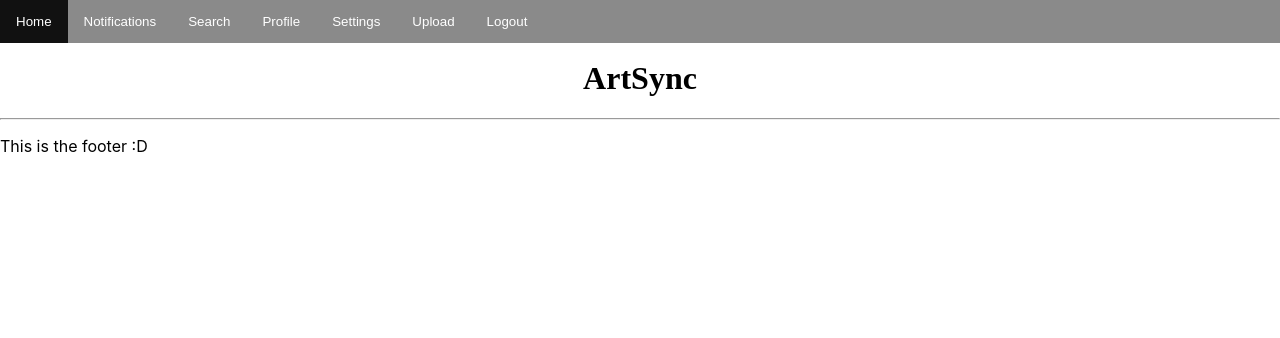
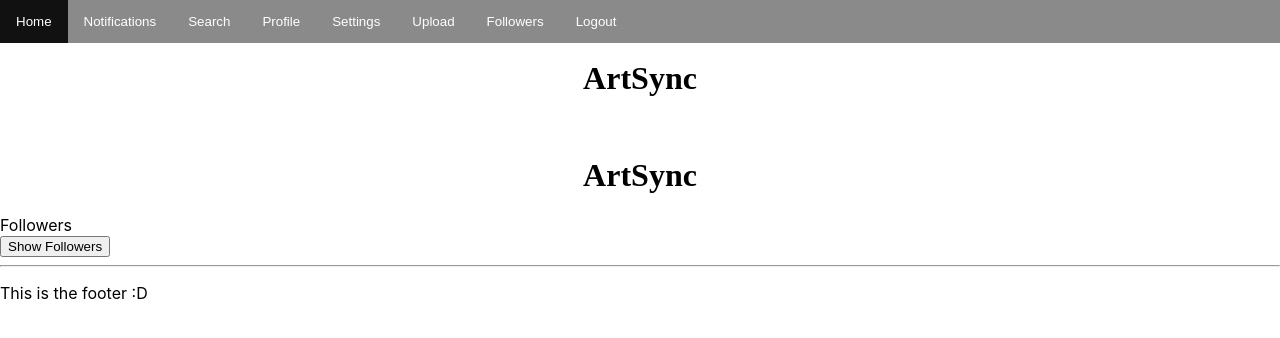
Before and after one commit to dm-transferable-art-social-media/ArtSync, a Vue app in the folder art-social/: page /followers in a window 1280 px wide. Shown: the top 338 px of the page. Built offline with nearby package versions, Linux system fonts and the light colour scheme; what @atproto/api would draw is missing.

Commit message:
Adding followers

```diff
--- a/art-social/src/App.js
+++ b/art-social/src/App.js
@@ -12,6 +12,9 @@ import Search from "./pages/Search.js";
 import Settings from "./pages/Settings.js";
 import CreatePost from "./pages/components/CreatePost.js";
 import UploadData from "./pages/UploadData.js";
+import Followers from "./pages/Followers.js";
+import Follows from "./pages/Follows.js";
+
 
 function App() {
 
@@ -29,6 +32,9 @@ function App() {
         <Route path="/settings" element={<Settings />}></Route>
         <Route path="/create" element={<CreatePost />}></Route>
         <Route path="/upload" element={<UploadData />}></Route>
+        <Route path="/followers" element={<Followers />}></Route>
+        <Route path="/follows" element={<Follows />}></Route>
+
       </Routes>
       <Footer />
     </BrowserRouter>
--- a/art-social/src/Heading.js
+++ b/art-social/src/Heading.js
@@ -35,6 +35,10 @@ const Heading = () => {
     {
       routeName: "/upload",
       label: "Upload",
+    },
+    {
+      routeName: "/followers",
+      label: "Followers",
     },
   ];
 
--- /dev/null
+++ b/art-social/src/pages/Followers.js
@@ -0,0 +1,14 @@
+// UploadData.js
+
+import React from 'react';
+import HandleFollowers from './components/HandleFollowers';
+
+const Followers = () => {
+  return (
+    <div>
+      <HandleFollowers />
+    </div>
+  );
+};
+
+export default Followers;
--- /dev/null
+++ b/art-social/src/pages/Follows.js
@@ -0,0 +1,14 @@
+// UploadData.js
+
+import React from 'react';
+import HandleFollows from './components/HandleFollows';
+
+const Follows = () => {
+  return (
+    <div>
+      <HandleFollows />
+    </div>
+  );
+};
+
+export default Follows;
--- a/art-social/src/pages/Profile.js
+++ b/art-social/src/pages/Profile.js
@@ -5,11 +5,13 @@ import {
   getAuthorFeed,
   deletePost,
   getProfile,
+  getFollowers,
 } from "../lib/bsky.ts";
 import ProfileTimeline from "./components/ProfileTimeline.js";
 import ProfileGrid from "./components/ProfileGrid";
 import profileStyles from "./styles/profileStyles.module.css";
-import { useLocation, useNavigate } from "react-router-dom";
+import { useNavigate } from "react-router-dom";
+
 
 const Profile = () => {
   const [view, setView] = useState("grid");
@@ -76,11 +78,12 @@ const Profile = () => {
   const defaultBanner =
     "https://img.freepik.com/free-vector/stylish-hexagonal-line-pattern-background_1017-19742.jpg";
 
+
   return (
     <div>
       {/* user profile */}
       <div>
-        <div className = {profileStyles.imageContainer}>
+        <div className={profileStyles.imageContainer}>
           <div className={profileStyles.imageBannerBox}>
             <img
               src={profile.banner ? profile.banner : defaultBanner}
@@ -97,12 +100,15 @@ const Profile = () => {
           </div>
         </div>
 
-        <div className = {profileStyles.profileDisplayName}>{profile.displayName || handle}</div>
-        <div className = {profileStyles.profileHandle}>@{handle}</div>
-        <div className = {profileStyles.profileText}>{profile.description}</div>
-        <div className = {profileStyles.profileText}>{profile.followersCount} Followers</div>
-        <div className = {profileStyles.profileText}>{profile.followsCount} Following</div>
-        <div className = {profileStyles.profileText}>{profile.postsCount} Posts</div>
+        <div className={profileStyles.profileDisplayName}>{profile.displayName || handle}</div>
+        <div className={profileStyles.profileHandle}>@{handle}</div>
+        <div className={profileStyles.profileText}>
+          <button onClick={() => navigate("/followers", { replace: true })}> {profile.followersCount} Followers</button>
+        </div>
+        <div className={profileStyles.profileText}>
+          <button onClick={() => navigate("/follows", { replace: true })}> {profile.followsCount} Following</button>
+        </div>
+        <div className={profileStyles.profileText}>{profile.postsCount} Posts</div>
       </div>
 
       <p></p>
--- /dev/null
+++ b/art-social/src/pages/components/HandleFollowers.js
@@ -0,0 +1,56 @@
+import React, { useState } from "react";
+import Heading from "../../Heading";
+import { useNavigate } from "react-router-dom";
+import {
+    getMyHandle,
+    tryResumeSession,
+    getAuthorFeed,
+    deletePost,
+    getProfile,
+    getFollowers,
+} from "../../lib/bsky.ts";
+
+const HandleFollowers = () => {
+    const [followerHandles, setFollowerHandles] = useState([]);
+    const navigate = useNavigate();
+
+    const handleFollowerClick = async () => {
+        try {
+            const response = await getFollowers();
+            console.log("Followers response:", response);
+
+            if (Array.isArray(response[0])) {
+                const followers = response[0];
+                // Assuming each follower object has a property called "handle"
+                const handles = followers.map(follower => follower.handle);
+                console.log("Follower handles:", handles);
+                setFollowerHandles(handles);
+            } else {
+                console.error("Invalid followers data:", response);
+            }
+        } catch (error) {
+            console.error("Error fetching followers:", error);
+        }
+    };
+
+    return (
+        <div>
+            <Heading />
+            <div>Followers</div>
+            <div>
+                <button onClick={handleFollowerClick}>Show Followers</button>
+            </div>
+            <div>
+                {followerHandles.length > 0 && (
+                    <ul>
+                        {followerHandles.map((handle, index) => (
+                            <li key={index}>{handle}</li>
+                        ))}
+                    </ul>
+                )}
+            </div>
+        </div>
+    );
+};
+
+export default HandleFollowers;
--- /dev/null
+++ b/art-social/src/pages/components/HandleFollows.js
@@ -0,0 +1,46 @@
+import React, { useState } from "react";
+import Heading from "../../Heading";
+import { useNavigate } from "react-router-dom";
+import {
+    getMyHandle,
+    tryResumeSession,
+    getAuthorFeed,
+    deletePost,
+    getProfile,
+    getFollows,
+  } from "../../lib/bsky.ts";
+
+
+const HandleFollows = () => {
+  const handleFollowsClick= async () => {
+    try {
+      const response = await getFollows();
+      console.log("Follows response:", response);
+
+      if (Array.isArray(response[0])) {
+        const follows = response[0];
+        // Assuming each follower object has a property called "handle"
+        const followsHandles = follows.map(follows => follows.handle);
+        console.log("Follows handles:", followsHandles);
+      } else {
+        console.error("Invalid follows data:", response);
+      }
+    } catch (error) {
+      console.error("Error fetching follows:", error);
+    };
+};
+
+
+  return (
+    <div>
+      <Heading />
+      <div>Follows</div>
+      <div>
+        <button onClick={handleFollowsClick}>Follows</button>
+      </div>
+    </div>
+
+  );
+};
+
+export default HandleFollows;
```
Lines whose indentation alone changed are shown as unchanged.
